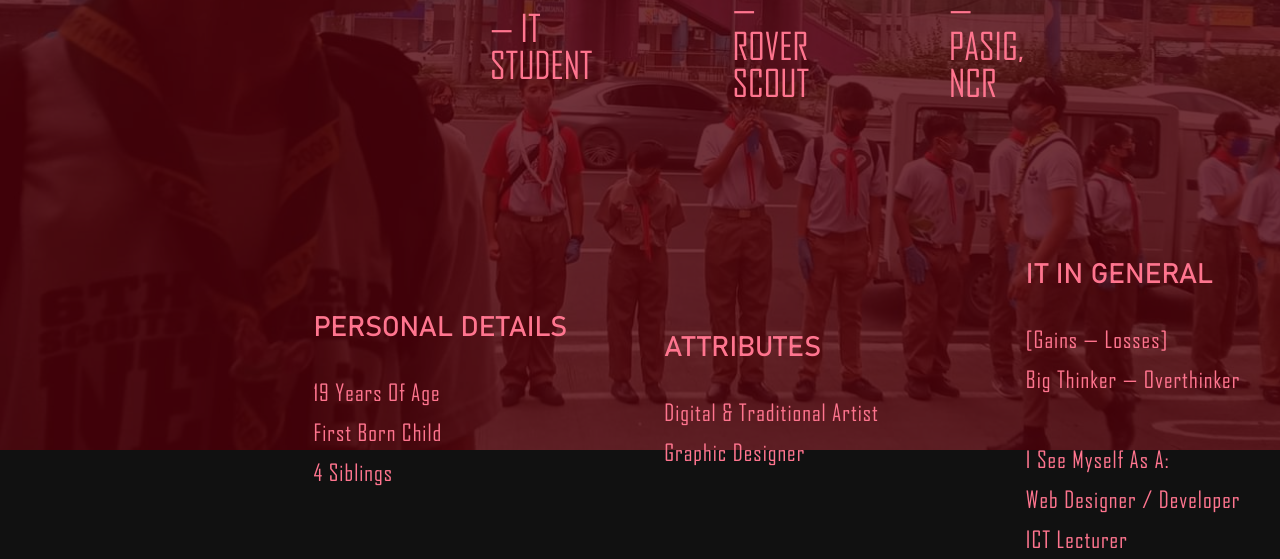
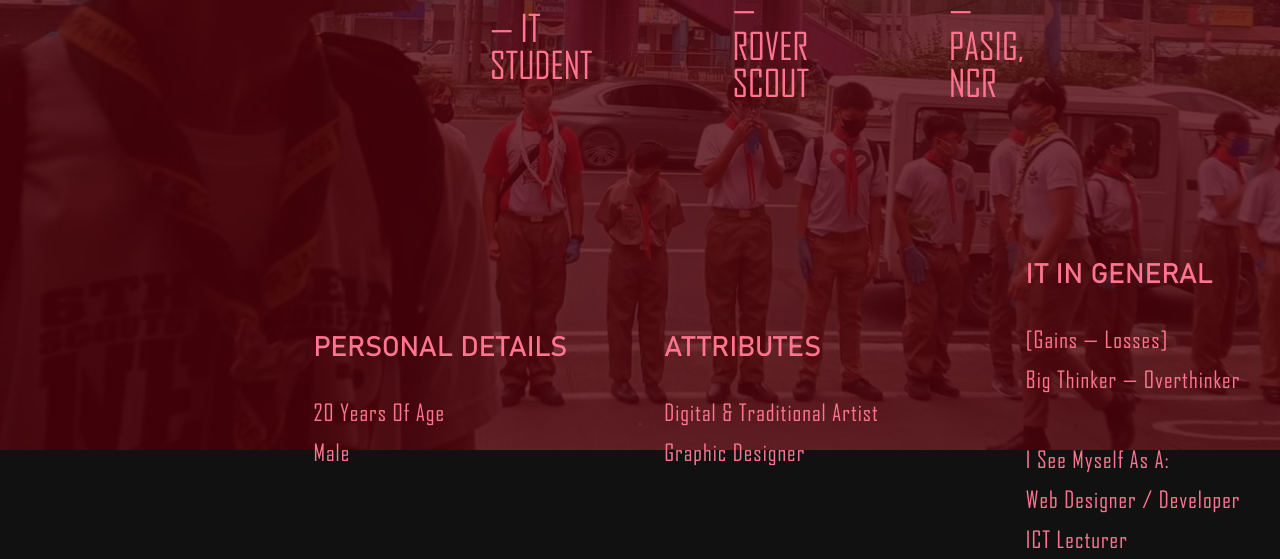
Before and after one commit to racelrivera/racelrivera.github.io, a plain HTML site: page about.html in a window 1280 px wide. Shown: the part 560-1119 px from the top of the page. Drawn offline with Linux system fonts and the light colour scheme.

Commit message:
Update about.html

```diff
--- a/about.html
+++ b/about.html
@@ -36,7 +36,7 @@
           <div class="per-data">
             <p>PERSONAL DETAILS<br>
             <section class="d-con">
-              19 years of age<br> first born child<br> 4 siblings<br>
+              20 years of age<br> Male<br>
             </p>
           </div>
 
```
